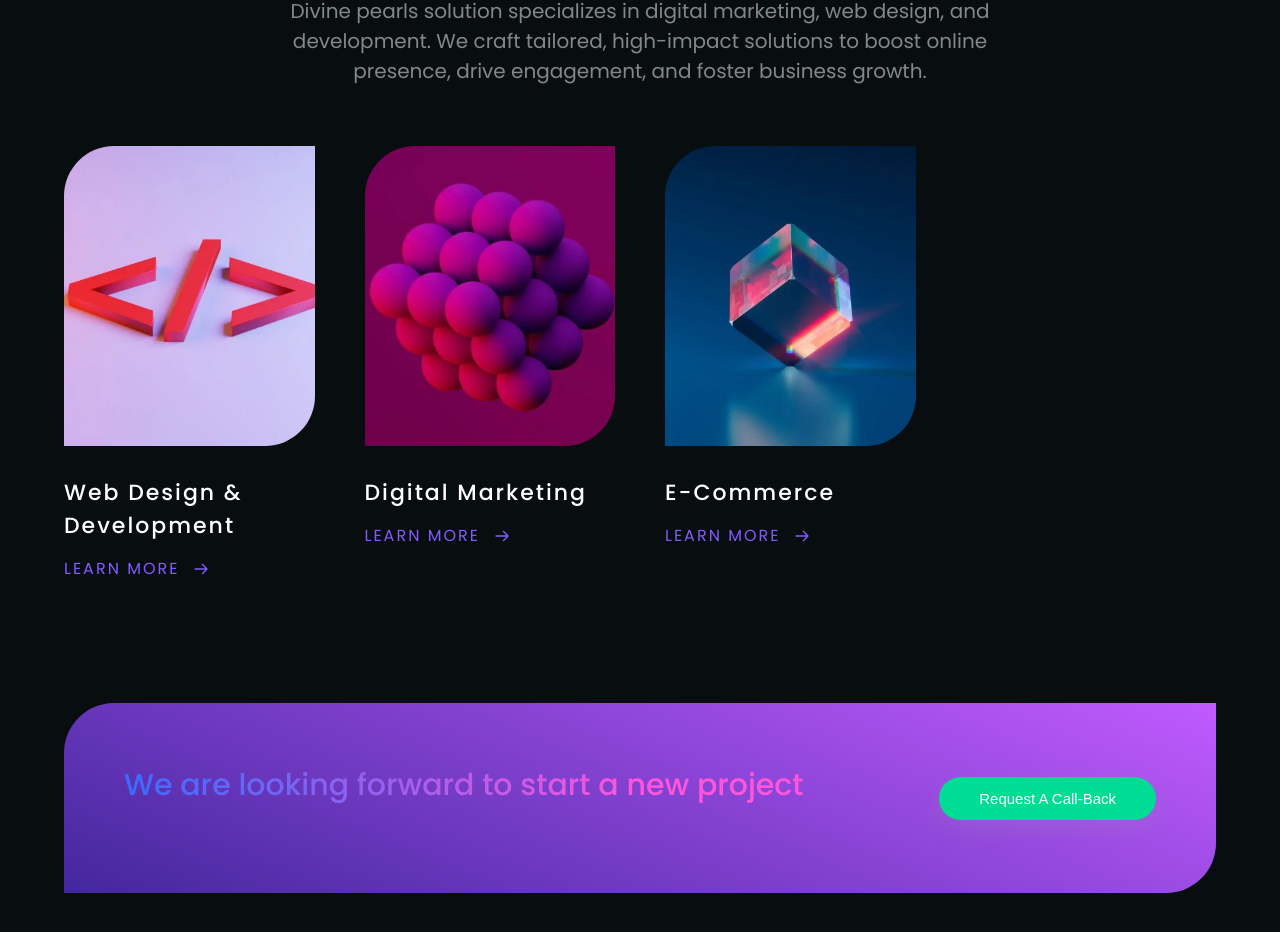
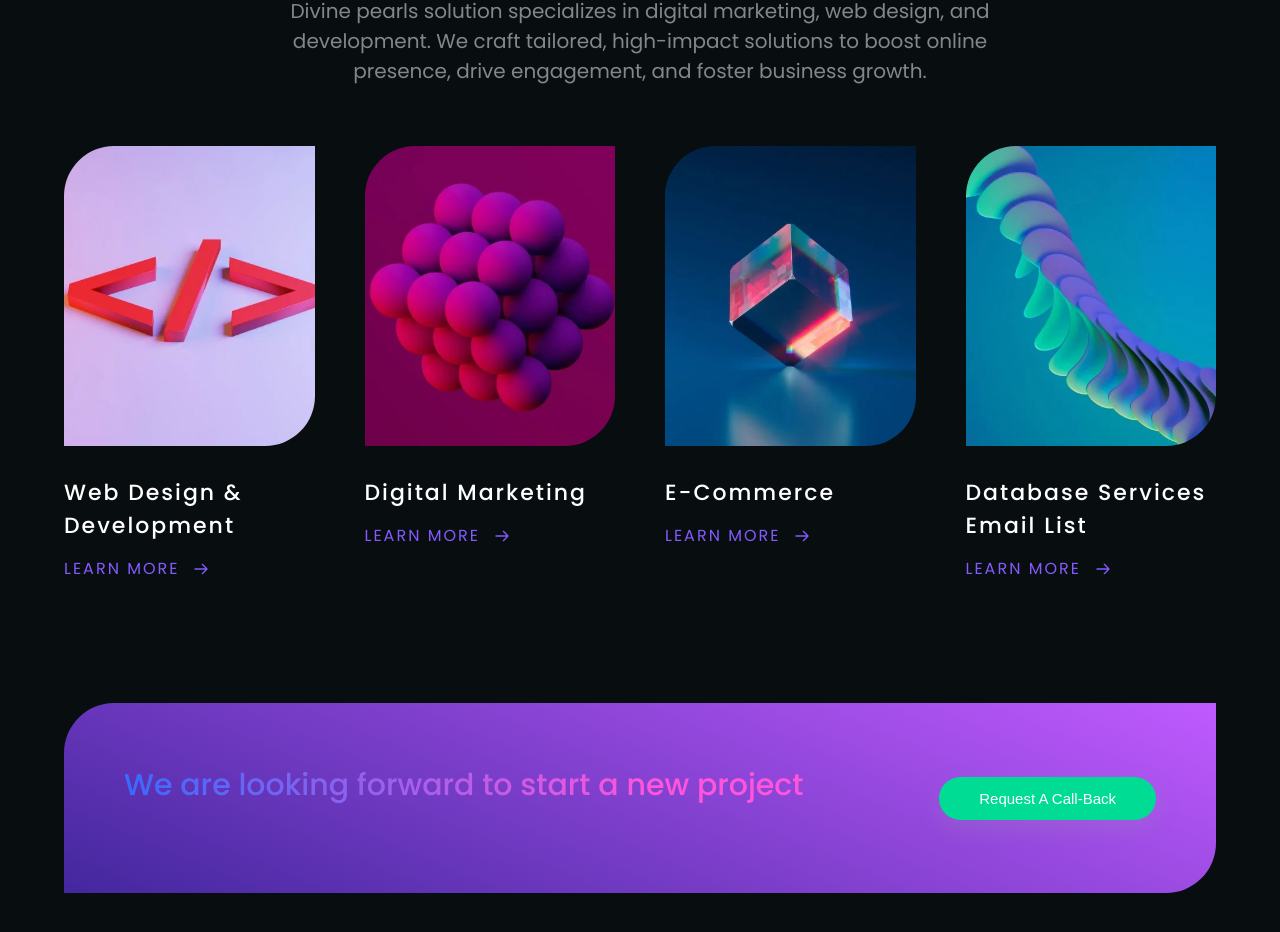
Before and after one commit to wajidkashoo14/divine-pearl-solutions, a Next.js app: page / in a window 1280 px wide. Shown: the part 1491-2423 px from the top of the page. Built offline with nearby package versions, Linux system fonts and the light colour scheme.

Commit message:
code fix

```diff
--- a/assets/data/dummydata.js
+++ b/assets/data/dummydata.js
@@ -56,16 +56,16 @@ export const expertise = [
       { text: "Hosting" },
     ],
   },
-  // {
-  //   id: 4,
-  //   title: "Database Services Email List",
-  //   cover: "../images/e4.jpg",
-  //   desc: [
-  //     { text: "Comprehensive and Up-to-Date Contacts" },
-  //     { text: "Tailored to Your Business Needs" },
-  //     { text: "High-Quality Data for Maximum Impact" },
-  //   ],
-  // },
+  {
+    id: 4,
+    title: "Database Services Email List",
+    cover: "../images/e4.jpg",
+    desc: [
+      { text: "Comprehensive and Up-to-Date Contacts" },
+      { text: "Tailored to Your Business Needs" },
+      { text: "High-Quality Data for Maximum Impact" },
+    ],
+  },
 ];
 export const testimonial = [
   {
@@ -307,24 +307,24 @@ export const servicesData = [
       },
     ],
   },
-  // {
-  //   id: 4,
-  //   title: "Database Services Email List",
-  //   subheading: "Comprehensive and Up-to-Date Contacts for Your Business Needs",
-  //   cover: "../images/database.jpg",
-  //   paragraphs: [
-  //     {
-  //       heading: "Comprehensive and Up-to-Date Contacts",
-  //       text: "Our database services email list provides you with a comprehensive and up-to-date collection of contacts. We ensure that our email lists are regularly updated to include the latest information, helping you reach the right audience effectively.",
-  //     },
-  //     {
-  //       heading: "Tailored to Your Business Needs",
-  //       text: "We understand that every business has unique requirements. Our email lists can be tailored to meet your specific needs, ensuring that you get the most relevant contacts for your marketing campaigns, lead generation, or customer outreach.",
-  //     },
-  //     {
-  //       heading: "High-Quality Data for Maximum Impact",
-  //       text: "Our commitment to quality ensures that you receive high-quality data for maximum impact. We meticulously verify and validate our email lists to maintain high accuracy and reliability, enabling you to achieve better engagement and higher conversion rates.",
-  //     },
-  //   ],
-  // },
+  {
+    id: 4,
+    title: "Database Services Email List",
+    subheading: "Comprehensive and Up-to-Date Contacts for Your Business Needs",
+    cover: "../images/database.jpg",
+    paragraphs: [
+      {
+        heading: "Comprehensive and Up-to-Date Contacts",
+        text: "Our database services email list provides you with a comprehensive and up-to-date collection of contacts. We ensure that our email lists are regularly updated to include the latest information, helping you reach the right audience effectively.",
+      },
+      {
+        heading: "Tailored to Your Business Needs",
+        text: "We understand that every business has unique requirements. Our email lists can be tailored to meet your specific needs, ensuring that you get the most relevant contacts for your marketing campaigns, lead generation, or customer outreach.",
+      },
+      {
+        heading: "High-Quality Data for Maximum Impact",
+        text: "Our commitment to quality ensures that you receive high-quality data for maximum impact. We meticulously verify and validate our email lists to maintain high accuracy and reliability, enabling you to achieve better engagement and higher conversion rates.",
+      },
+    ],
+  },
 ];
```
